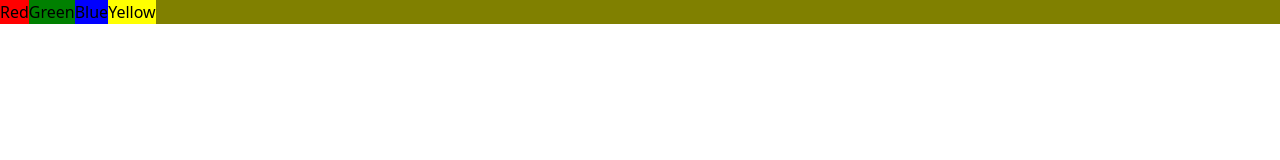
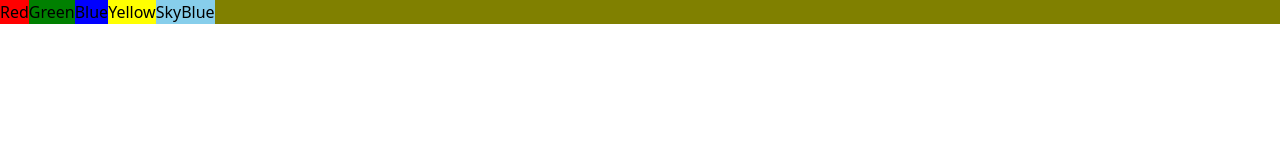
Before and after one commit to yadavhimu/React, a React (Vite) app in the folder 04bgChanger/: page / in a window 1280 px wide. Shown: the top 160 px of the page. Built offline with nearby package versions, Linux system fonts and the light colour scheme.

Commit message:
react examples

```diff
--- a/04bgChanger/src/App.jsx
+++ b/04bgChanger/src/App.jsx
@@ -30,6 +30,11 @@
           className="outline-none px-4 py-1 rounded-full text-white shadow-lg"
           style={{backgroundColor: "yellow"}}
           >Yellow</button>
+          <button
+          onClick={() => setColor("skyblue")}
+          className="outline-none px-4 py-1 rounded-full text-white shadow-lg"
+          style={{backgroundColor: "skyblue"}}
+          >SkyBlue</button>
         </div>
       </div>
     </div>
```
